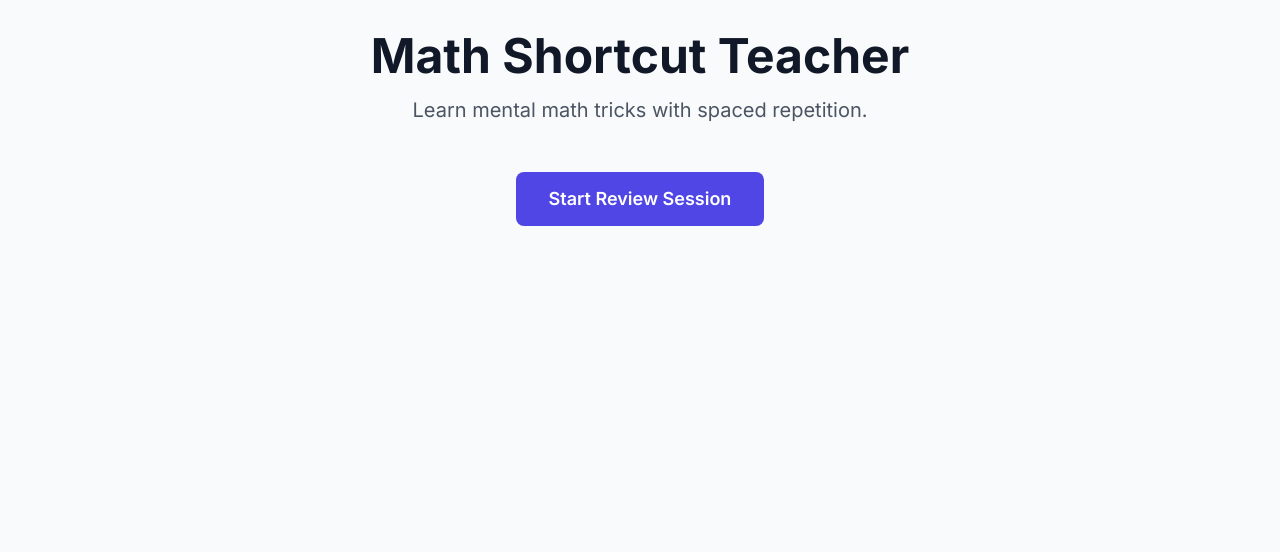
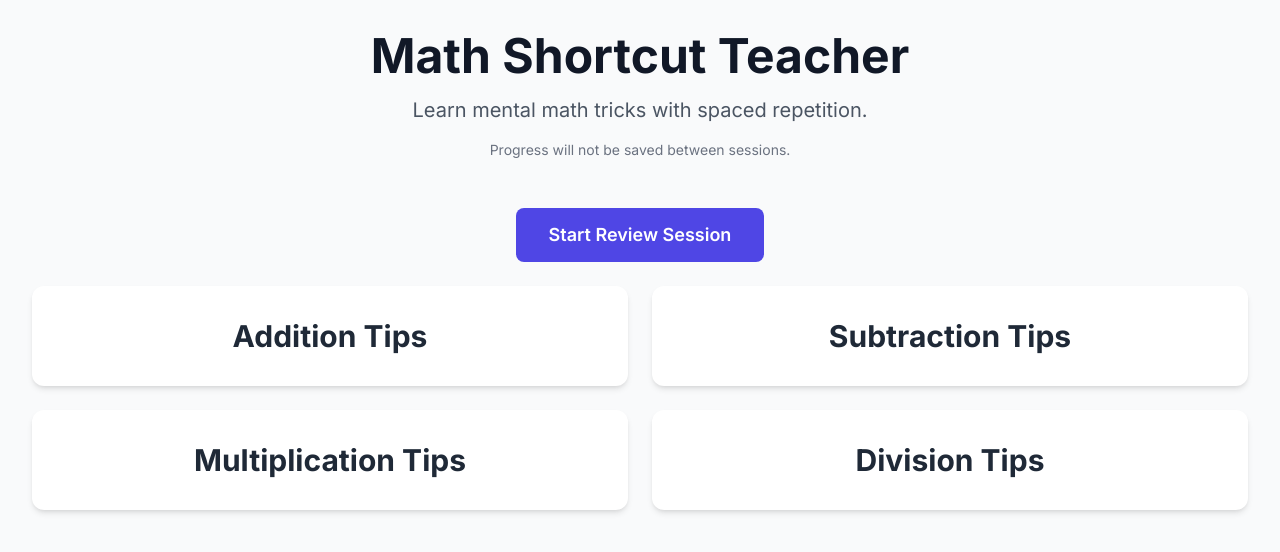
Before and after one commit to DataIsHoney/Vibe, a plain HTML site: page MathShortcuts.html in a window 1280 px wide. Drawn offline with nearby package versions, Linux system fonts and the light colour scheme; no server answers.

Commit message:
Update MathShortcuts.html
Fixed issue with firebase

```diff
--- a/MathShortcuts.html
+++ b/MathShortcuts.html
@@ -151,12 +151,13 @@
 
 
     <script type="module">
-        // Firebase Imports
-        import { initializeApp } from "https://www.gstatic.com/firebasejs/11.6.1/firebase-app.js";
-        import { getAuth, signInAnonymously, signInWithCustomToken, onAuthStateChanged } from "https://www.gstatic.com/firebasejs/11.6.1/firebase-auth.js";
-        import { getFirestore, doc, getDoc, setDoc, onSnapshot } from "https://www.gstatic.com/firebasejs/11.6.1/firebase-firestore.js";
+        // Firebase Imports (Commented Out)
+        // import { initializeApp } from "https://www.gstatic.com/firebasejs/11.6.1/firebase-app.js";
+        // import { getAuth, signInAnonymously, onAuthStateChanged } from "https://www.gstatic.com/firebasejs/11.6.1/firebase-auth.js";
+        // import { getFirestore, doc, getDoc, setDoc, onSnapshot } from "https://www.gstatic.com/firebasejs/11.6.1/firebase-firestore.js";
 
-        // --- FIREBASE CONFIG (will be populated in the environment) ---
+        // --- FIREBASE CONFIG (Commented Out) ---
+        /*
         const firebaseConfig = typeof __firebase_config !== 'undefined' ? JSON.parse(__firebase_config) : {
             apiKey: "YOUR_API_KEY",
             authDomain: "YOUR_AUTH_DOMAIN",
@@ -164,13 +165,14 @@
         };
         const appId = typeof __app_id !== 'undefined' ? __app_id : 'default-app-id';
 
-        // --- FIREBASE INITIALIZATION ---
+        // --- FIREBASE INITIALIZATION (Commented Out) ---
         const app = initializeApp(firebaseConfig);
         const db = getFirestore(app);
         const auth = getAuth(app);
+        */
 
         // --- GLOBAL STATE & DOM ELEMENTS ---
-        let userId = null;
+        // let userId = null;
         let userProgress = {};
         let currentCategory = null;
         let currentShortcut = null;
@@ -266,7 +268,8 @@
             }
         };
 
-        // --- AUTHENTICATION & DATA HANDLING ---
+        // --- FIREBASE AUTHENTICATION & DATA HANDLING (Commented Out) ---
+        /*
         onAuthStateChanged(auth, async (user) => {
             if (user) {
                 userId = user.uid;
@@ -277,14 +280,11 @@
 
         async function authenticateUser() {
             try {
-                if (typeof __initial_auth_token !== 'undefined' && __initial_auth_token) {
-                    await signInWithCustomToken(auth, __initial_auth_token);
-                } else {
-                    await signInAnonymously(auth);
-                }
+                // Defaulting to Anonymous Sign-in as requested.
+                await signInAnonymously(auth);
             } catch (error) {
                 console.error("Authentication failed:", error);
-                userInfo.innerHTML = `<span class="text-red-600 font-semibold">Could not save progress.</span> Is the Firebase config correct and is Anonymous Sign-in enabled in your project?`;
+                userInfo.innerHTML = `<span class="text-red-600 font-semibold">Could not save progress.</span> Please ensure Anonymous Sign-in is enabled in your Firebase project's settings.`;
             }
         }
 
@@ -319,6 +319,26 @@
             } catch (error) {
                 console.error("Error saving progress: ", error);
             }
+        }
+        */
+
+        // --- LOCAL PROGRESS HANDLING (Replaces Firebase) ---
+        function initializeLocalProgress() {
+            // This function creates an empty progress object for all shortcuts.
+            userProgress = {};
+            for (const catKey in allShortcuts) {
+                userProgress[catKey] = {};
+                for (const shortKey in allShortcuts[catKey].shortcuts) {
+                    userProgress[catKey][shortKey] = { strength: 0, lastReviewed: null };
+                }
+            }
+            userInfo.textContent = "Progress will not be saved between sessions.";
+            renderCategories();
+        }
+
+        function saveProgress() {
+            // This function now does nothing, as progress is only in memory.
+            console.log("Progress updated in memory (will be lost on refresh).");
         }
 
         // --- VIEW RENDERING & SWITCHING ---
@@ -563,7 +583,8 @@
         reviewBtn.addEventListener('click', startReviewSession);
 
         // --- APP INITIALIZATION ---
-        authenticateUser();
+        // authenticateUser(); // Firebase call commented out
+        initializeLocalProgress(); // Use local progress instead
 
     </script>
 </body>
```
